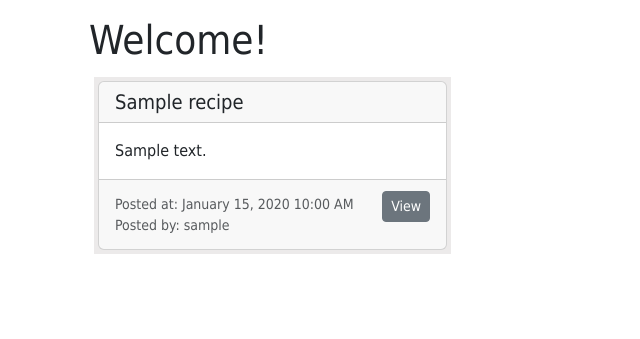
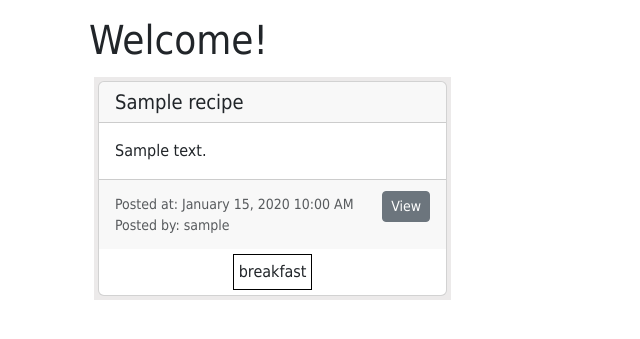
Before and after one commit to a2saur/recipe-app, a Flask app: page / in a window 1280 px wide. Shown: the part 60-399 px from the top of the page, without its empty margins (0-640 px from the left). Run offline with Flask 3, Linux system fonts and the light colour scheme; data comes from the database, SQL or seed files in the repository; both versions use the stored data as it was after the commit; tables that the repository leaves empty hold one stand-in row (values such as "Sample post"); some libraries are stand-ins or nearby versions.

Commit message:
Added tags to the main page and styling.

```diff
--- a/app/main/models.py
+++ b/app/main/models.py
@@ -100,6 +100,8 @@ class Recipe(db.Model):
         primaryjoin=(saved_recipes_table.c.recipe_id == id),
         back_populates='users_saved_recipes'
     )
+    def get_tags(self):
+        return db.session.scalars(self.tags.select()).all()
 
     # keeps track of what ingredients + amounts are used in this recipe
     ingredients_used: sqlo.WriteOnlyMapped['RecipeIngredientUse'] = sqlo.relationship(back_populates='recipe_usecase_recipe')
--- a/app/main/templates/_recipe.html
+++ b/app/main/templates/_recipe.html
@@ -27,6 +27,14 @@
                 <form action="{{ url_for('main.viewRecipe', recipe_id=recipe.id) }}" method="get">
                         <input type="submit" value="View" class="btn btn-secondary btn-sm" style="width: 100%">
                 </form>
+
             </div>
         </div>
+            <tr>
+                    <div class = "card-tag">
+                        {% for tag in recipe.get_tags() %}
+                            <span class = "tagitem"> {{tag.name}} </span>
+                        {% endfor %}
+                    </div>
+            </tr>
 </div>
--- a/app/static/css/main.css
+++ b/app/static/css/main.css
@@ -162,8 +162,8 @@ a:hover {
 
 .tagitem {
     text-align: center;
-    margin: auto;
-    padding: 2px 4px 2px 4px;
+    margin: 5px 5px 5px 5px;
+    padding: 5px;
     border: 1px solid black;
     background-color: white;
 }
@@ -178,6 +178,13 @@ a:hover {
     justify-content: space-between;
     align-items: center;
     min-height: 70px; /* adjust to fit the button height */
+}
+
+.card-tag{
+    display:flex;
+    flex-wrap:wrap;
+    justify-content:center;
+    align-items:center;
 }
 
 .btn-danger.like{
```
Also changed, not shown: meal_planner.db.
